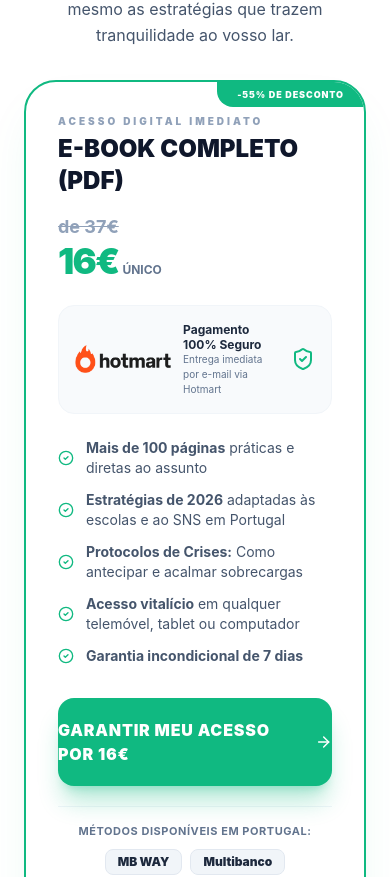
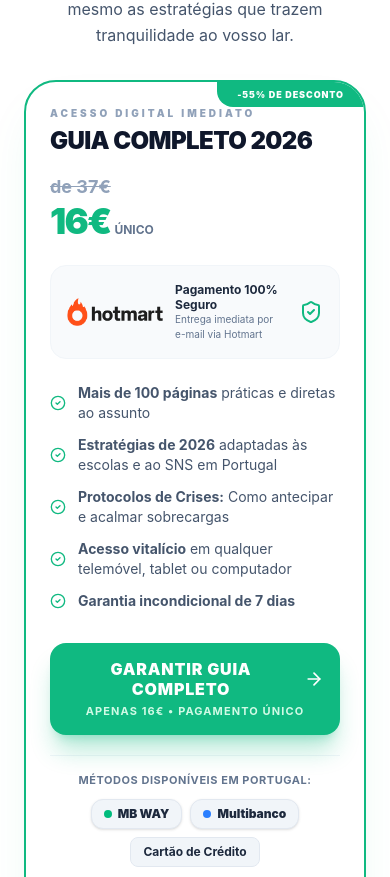
Before and after one commit to carlozgabriel/guiadoautismo, a React (Vite) app: page / in a window 390 px wide. Shown: the part 3298-4175 px from the top of the page. Built offline with nearby package versions, Linux system fonts and the light colour scheme.

Commit message:
fix(ui): troca ebook por guia completo e redesenha botao cta para mobile

```diff
--- a/src/App.tsx
+++ b/src/App.tsx
@@ -34,7 +34,7 @@ const PuzzlePiece = ({ color, className, delay = 0, size = 64 }: { color: string
 const FAQS = [
   {
     question: "Como e quando recebo o acesso ao Guia do Autismo?",
-    answer: "O acesso é 100% digital e imediato! Assim que o seu pagamento for aprovado pela Hotmart, receberá automaticamente no seu e-mail o link para descarregar o e-book completo em PDF de alta qualidade. Poderá ler imediatamente no telemóvel, tablet ou computador."
+    answer: "O acesso é 100% digital e imediato! Assim que o seu pagamento for aprovado pela Hotmart, receberá automaticamente no seu e-mail o link seguro para aceder ao Guia Completo. Poderá ler imediatamente no telemóvel, tablet ou computador."
   },
   {
     question: "Quais são os métodos de pagamento aceites em Portugal?",
@@ -59,10 +59,18 @@ export default function App() {
   const [openFaq, setOpenFaq] = useState<number | null>(null);
   const [showMobileBar, setShowMobileBar] = useState(false);
 
-  // Monitora scroll para exibir barra fixa no mobile após passar do topo
+  // Monitora scroll para exibir barra fixa no mobile apenas quando a oferta não está visível na tela
   useEffect(() => {
     const handleScroll = () => {
-      if (window.scrollY > 450) {
+      const ofertaEl = document.getElementById("oferta");
+      if (!ofertaEl) {
+        setShowMobileBar(window.scrollY > 450);
+        return;
+      }
+      const rect = ofertaEl.getBoundingClientRect();
+      const isOfertaInView = rect.top < window.innerHeight && rect.bottom > 100;
+
+      if (window.scrollY > 450 && !isOfertaInView) {
         setShowMobileBar(true);
       } else {
         setShowMobileBar(false);
@@ -290,7 +298,7 @@ export default function App() {
               {/* Single High-Conversion Card */}
               <motion.div
                 {...fadeIn}
-                className="bg-white border-2 border-brand-green p-8 md:p-10 rounded-[32px] shadow-2xl shadow-brand-green/10 relative overflow-hidden"
+                className="bg-white border-2 border-brand-green p-6 sm:p-8 md:p-10 rounded-[32px] shadow-2xl shadow-brand-green/10 relative overflow-hidden"
               >
                 <div className="absolute top-0 right-0 bg-brand-green text-white text-[9px] font-black uppercase tracking-widest px-5 py-1.5 rounded-bl-2xl">
                   -55% DE DESCONTO
@@ -299,7 +307,7 @@ export default function App() {
                 <div className="flex flex-col sm:flex-row sm:items-baseline justify-between gap-4 mb-6">
                   <div>
                     <p className="text-[10px] text-slate-400 font-black uppercase tracking-[0.3em] mb-1">Acesso Digital Imediato</p>
-                    <h3 className="text-2xl font-black text-slate-900">E-BOOK COMPLETO (PDF)</h3>
+                    <h3 className="text-2xl font-black text-slate-900 tracking-tight">GUIA COMPLETO 2026</h3>
                   </div>
                   <div className="text-left sm:text-right">
                     <span className="text-slate-400 line-through text-lg font-bold block">de 37€</span>
@@ -368,25 +376,32 @@ export default function App() {
                       });
                     }
                   }}
-                  className="w-full py-5 rounded-2xl bg-brand-green hover:bg-emerald-600 text-white font-black uppercase tracking-wider text-base md:text-lg shadow-xl shadow-brand-green/30 btn-premium flex items-center justify-center gap-2 group transition-all"
+                  className="w-full py-4 sm:py-5 px-4 rounded-2xl bg-brand-green hover:bg-emerald-600 active:scale-[0.98] text-white shadow-xl shadow-brand-green/30 btn-premium flex flex-col items-center justify-center gap-1 group transition-all text-center cursor-pointer"
                 >
-                  <span>Garantir Meu Acesso por 16€</span>
-                  <ArrowRight size={20} className="group-hover:translate-x-1 transition-transform" />
+                  <div className="flex items-center justify-center gap-2">
+                    <span className="font-black uppercase tracking-wider text-base sm:text-lg leading-tight">
+                      GARANTIR GUIA COMPLETO
+                    </span>
+                    <ArrowRight size={20} className="shrink-0 group-hover:translate-x-1.5 transition-transform" />
+                  </div>
+                  <span className="text-[11px] sm:text-xs font-bold uppercase tracking-widest text-emerald-100">
+                    Apenas 16€ • Pagamento Único
+                  </span>
                 </a>
 
                 {/* Métodos de Pagamento em Portugal */}
                 <div className="mt-5 pt-4 border-t border-slate-100 flex flex-col items-center gap-2.5">
-                  <span className="text-[11px] font-bold text-slate-500 uppercase tracking-wider">
+                  <span className="text-[11px] font-bold text-slate-500 uppercase tracking-wider text-center">
                     Métodos disponíveis em Portugal:
                   </span>
                   <div className="flex flex-wrap items-center justify-center gap-2">
-                    <span className="px-3 py-1 bg-slate-100 text-slate-800 rounded-lg text-xs font-black border border-slate-200">
-                      MB WAY
+                    <span className="px-3 py-1.5 bg-slate-100 text-slate-800 rounded-xl text-xs font-black border border-slate-200 shadow-sm flex items-center gap-1.5">
+                      <span className="w-2 h-2 rounded-full bg-emerald-500"></span> MB WAY
                     </span>
-                    <span className="px-3 py-1 bg-slate-100 text-slate-800 rounded-lg text-xs font-black border border-slate-200">
-                      Multibanco
+                    <span className="px-3 py-1.5 bg-slate-100 text-slate-800 rounded-xl text-xs font-black border border-slate-200 shadow-sm flex items-center gap-1.5">
+                      <span className="w-2 h-2 rounded-full bg-blue-500"></span> Multibanco
                     </span>
-                    <span className="px-3 py-1 bg-slate-100 text-slate-800 rounded-lg text-xs font-black border border-slate-200">
+                    <span className="px-3 py-1.5 bg-slate-100 text-slate-800 rounded-lg text-xs font-bold border border-slate-200">
                       Cartão de Crédito
                     </span>
                   </div>
@@ -514,7 +529,7 @@ export default function App() {
           >
             <div>
               <span className="text-[10px] font-black uppercase tracking-wider text-slate-400 block">
-                Guia 2026 • Hotmart
+                Guia Completo 2026
               </span>
               <div className="flex items-baseline gap-1.5">
                 <span className="text-xl font-black text-brand-green">16€</span>
@@ -533,9 +548,9 @@ export default function App() {
                   });
                 }
               }}
-              className="bg-brand-green hover:bg-emerald-600 text-white font-black text-sm px-5 py-3 rounded-xl uppercase tracking-wider shadow-lg shadow-brand-green/25 active:scale-95 transition-all"
+              className="bg-brand-green hover:bg-emerald-600 text-white font-black text-sm px-5 py-2.5 rounded-xl uppercase tracking-wider shadow-lg shadow-brand-green/25 active:scale-95 transition-all"
             >
-              Garantir Acesso
+              Quero o Guia
             </a>
           </motion.div>
         )}
@@ -590,7 +605,7 @@ export default function App() {
               {activeModal === 'termos' && (
                 <div className="space-y-4 text-slate-700 text-sm leading-relaxed">
                   <h3 className="text-2xl font-black text-slate-900 mb-4">Termos de Uso</h3>
-                  <p><strong>1. Objeto:</strong> O Guia do Autismo 2026 é um material digital (e-book) educacional destinado a pais, cuidadores e educadores com orientações sobre o espectro do autismo.</p>
+                  <p><strong>1. Objeto:</strong> O Guia do Autismo 2026 é um material educacional completo em formato digital destinado a pais, cuidadores e educadores com orientações sobre o espectro do autismo.</p>
                   <p><strong>2. Entrega e Acesso:</strong> O produto é 100% digital e disponibilizado imediatamente por e-mail após a confirmação do pagamento através da plataforma segura Hotmart.</p>
                   <p><strong>3. Garantia:</strong> Oferecemos garantia incondicional de 7 dias. Caso não fique satisfeito, poderá solicitar reembolso integral diretamente pela plataforma Hotmart.</p>
                   <p><strong>4. Isenção Médica:</strong> As informações contidas no guia possuem caráter informativo e pedagógico, não substituindo o diagnóstico, consulta ou acompanhamento de médicos e terapeutas habilitados.</p>
```
